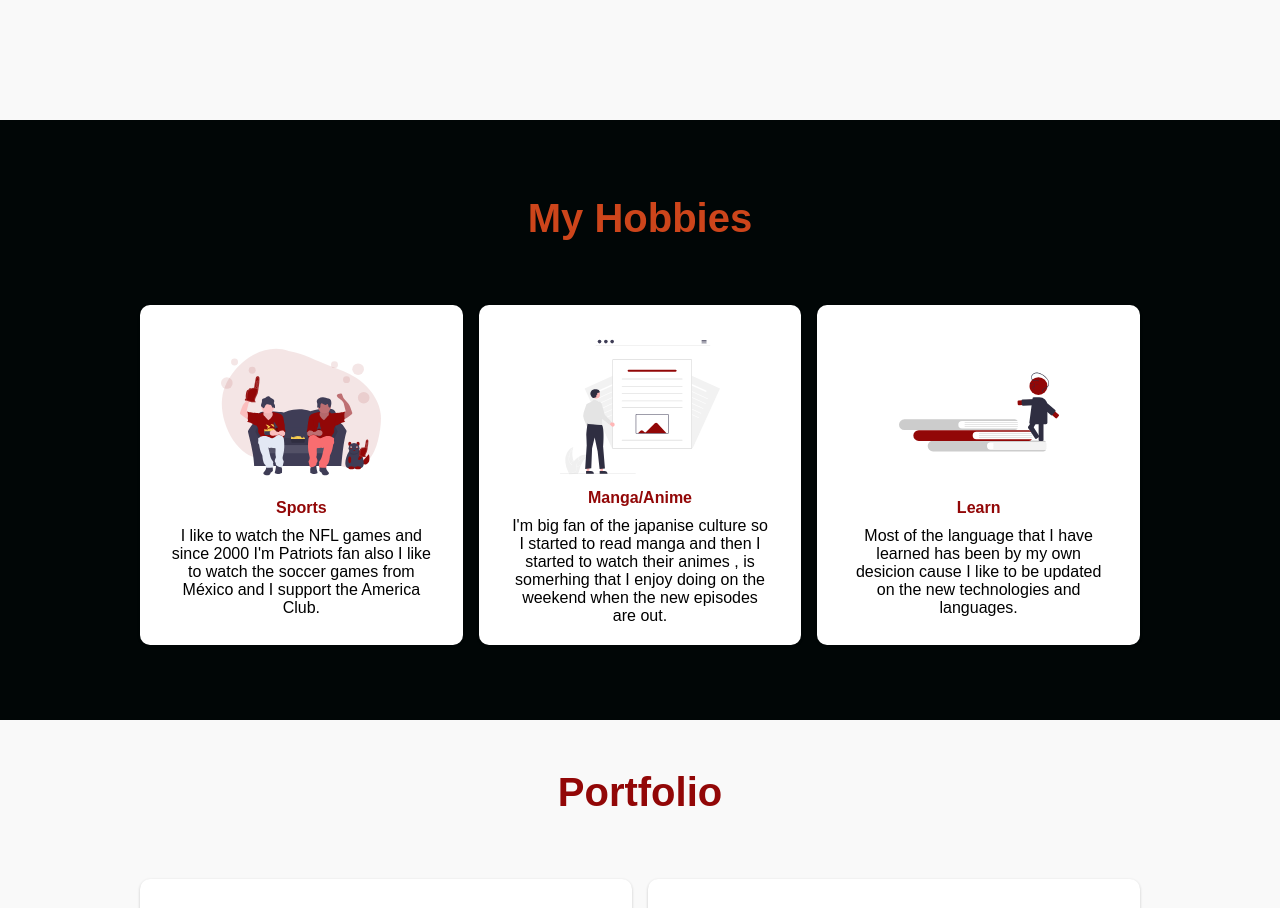
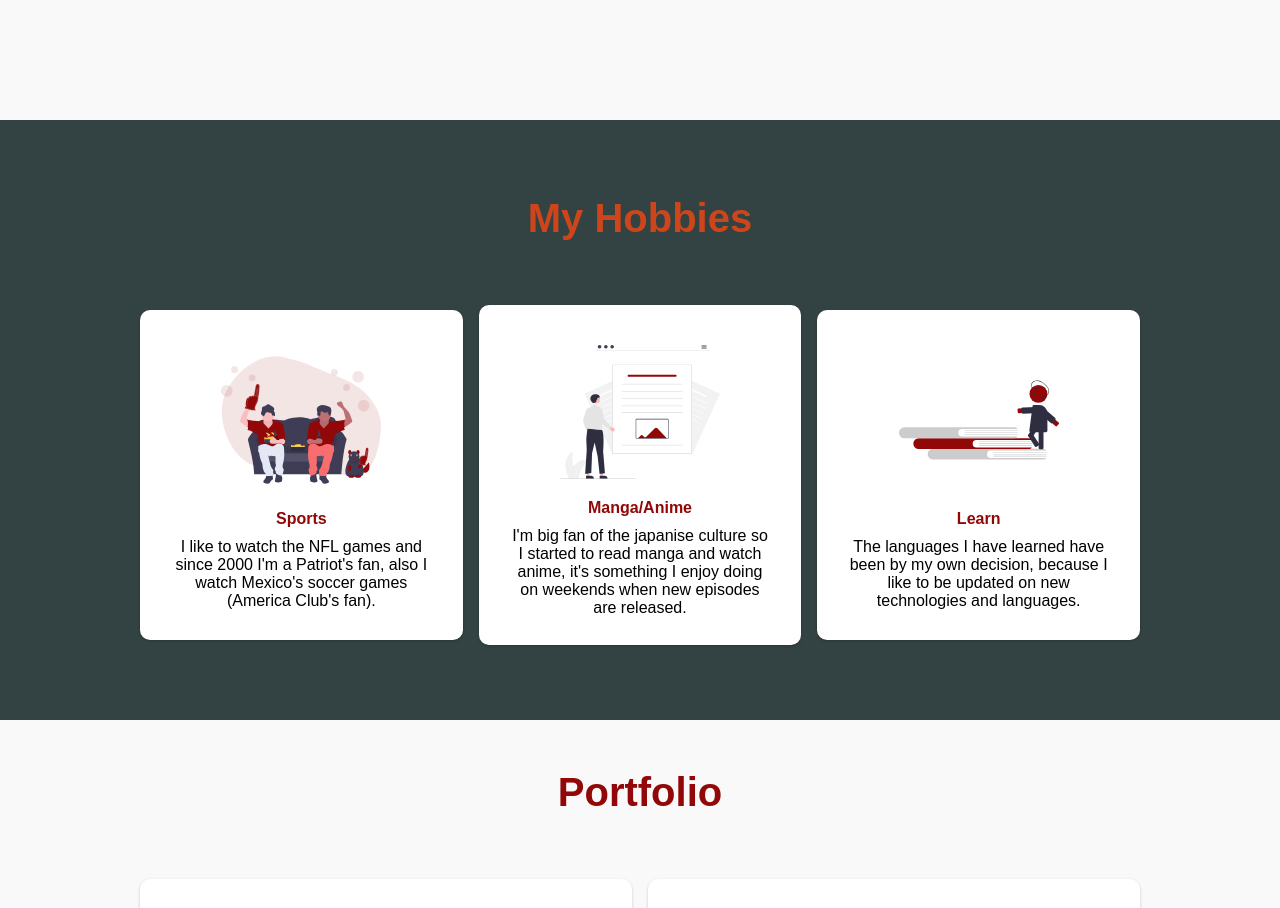
Before and after one commit to izaack89/german-portfolio, a React (Create React App) app: page / in a window 1280 px wide. Shown: the part 2660-3568 px from the top of the page. Built offline with nearby package versions, Linux system fonts and the light colour scheme.

Commit message:
Edited the background color

```diff
--- a/src/components/Hobbies/HobbyElements.js
+++ b/src/components/Hobbies/HobbyElements.js
@@ -7,7 +7,7 @@ export const HobbiesContainer = styled.div`
     flex-direction:column;
     justify-content:center;
     align-items:center;
-    background:#010606;
+    background:#334242;
 
     @media screen and (max-width:768px){
         height:1100px;
--- a/src/components/Hobbies/index.js
+++ b/src/components/Hobbies/index.js
@@ -13,17 +13,17 @@ const Hobbies = () => {
                     <HobbiesCard>
                         <HobbiesIcon src={Icon1}/>
                         <HobbiesH2>Sports</HobbiesH2>
-                        <HobbiesP>I like to watch the NFL games and since 2000 I'm Patriots fan also I like to watch the soccer games from México and I support the America Club.</HobbiesP>
+                        <HobbiesP>I like to watch the NFL games and since 2000 I'm a Patriot's fan, also I watch Mexico's soccer games (America Club's fan).</HobbiesP>
                     </HobbiesCard>
                     <HobbiesCard>
                         <HobbiesIcon src={Icon2}/>
                         <HobbiesH2>Manga/Anime</HobbiesH2>
-                        <HobbiesP>I'm big fan of the japanise culture so I started to read manga and then I started to watch their animes , is somerhing that I enjoy doing on the weekend when the new episodes are out.</HobbiesP>
+                        <HobbiesP>I'm big fan of the japanise culture so I started to read manga and watch anime, it's something I enjoy doing on weekends when new episodes are released.</HobbiesP>
                     </HobbiesCard>
                     <HobbiesCard>
                         <HobbiesIcon src={Icon3}/>
                         <HobbiesH2>Learn</HobbiesH2>
-                        <HobbiesP>Most of the language that I have learned has been by my own desicion cause I like to be updated on the new technologies and languages.</HobbiesP>
+                        <HobbiesP>The languages I have learned have been by my own decision, because I like to be updated on new technologies and languages.</HobbiesP>
                     </HobbiesCard>
                 </HobbiesWrapper>
             </HobbiesContainer>
```
